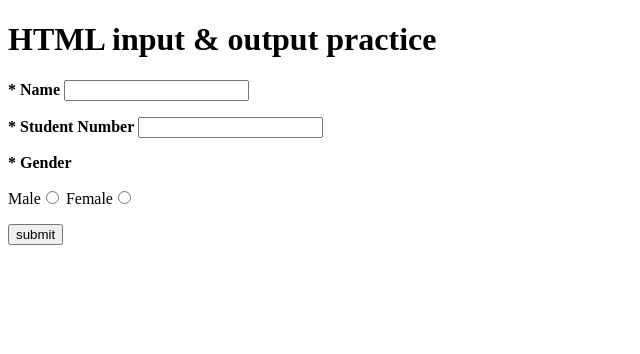
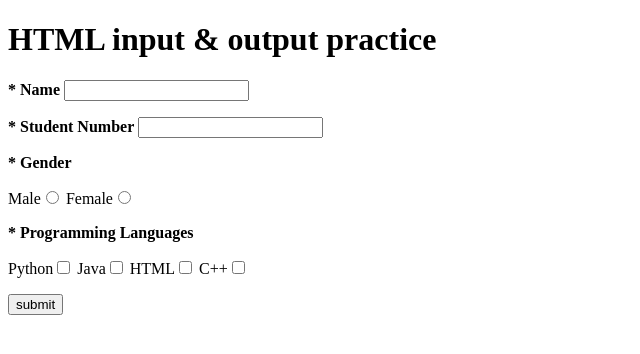
Before and after one commit to Hansuyeon2/2023-2-OSSPrac-TechForce-09, a Flask app: page / in a window 1280 px wide. Shown: the top 354 px of the page, without its empty margins (0-640 px from the left). Run offline with Flask 3, Linux system fonts and the light colour scheme.

Commit message:
Programming Languages 추가

```diff
--- /dev/null
+++ b/flask/pyvenv.cfg
@@ -0,0 +1,5 @@
+home = C:\Users\USER\AppData\Local\Microsoft\WindowsApps\PythonSoftwareFoundation.Python.3.11_qbz5n2kfra8p0
+include-system-site-packages = false
+version = 3.11.6
+executable = C:\Users\USER\AppData\Local\Microsoft\WindowsApps\PythonSoftwareFoundation.Python.3.11_qbz5n2kfra8p0\python.exe
+command = C:\Users\USER\AppData\Local\Microsoft\WindowsApps\PythonSoftwareFoundation.Python.3.11_qbz5n2kfra8p0\python.exe -m venv C:\Users\USER\팀과제3\flask
--- a/팀과제3_09_TechForce/ex3.py
+++ b/팀과제3_09_TechForce/ex3.py
@@ -13,6 +13,8 @@ def result():
         result['Name']=request.form.get('name')
         result['Student Number']=request.form.get('StudentNumber')
         result['Gender'] = request.form.get('gender')
+        # 여기에 Major 넣어주세요
+        result['Programming Languages']=request.form.getlist('option')
         return render_template('result.html',result=result)
 
 
--- a/팀과제3_09_TechForce/templates/input.html
+++ b/팀과제3_09_TechForce/templates/input.html
@@ -8,6 +8,12 @@
         <p><b>* Gender</b></p>
         <p>Male<input type='radio' id ='male' name="gender" value="male">
         Female<input type='radio' id ='gender' name="gender" value="female"></p>
+
+        <p><b>* Programming Languages</b></p>
+        <p>Python<input type='checkbox' id='Python' name='option' value='Python'>
+        Java<input type='checkbox' id='Java' name='option' value='Java'>
+        HTML<input type='checkbox' id='HTML' name='option' value='HTML'>
+        C++<input type='checkbox' id='C++' name='option' value='C++'></p>
         <button type='submit' name='submit' value='submit'>submit</button>
     </form>
 </body>
```
Also changed, not shown: 10 other files.
